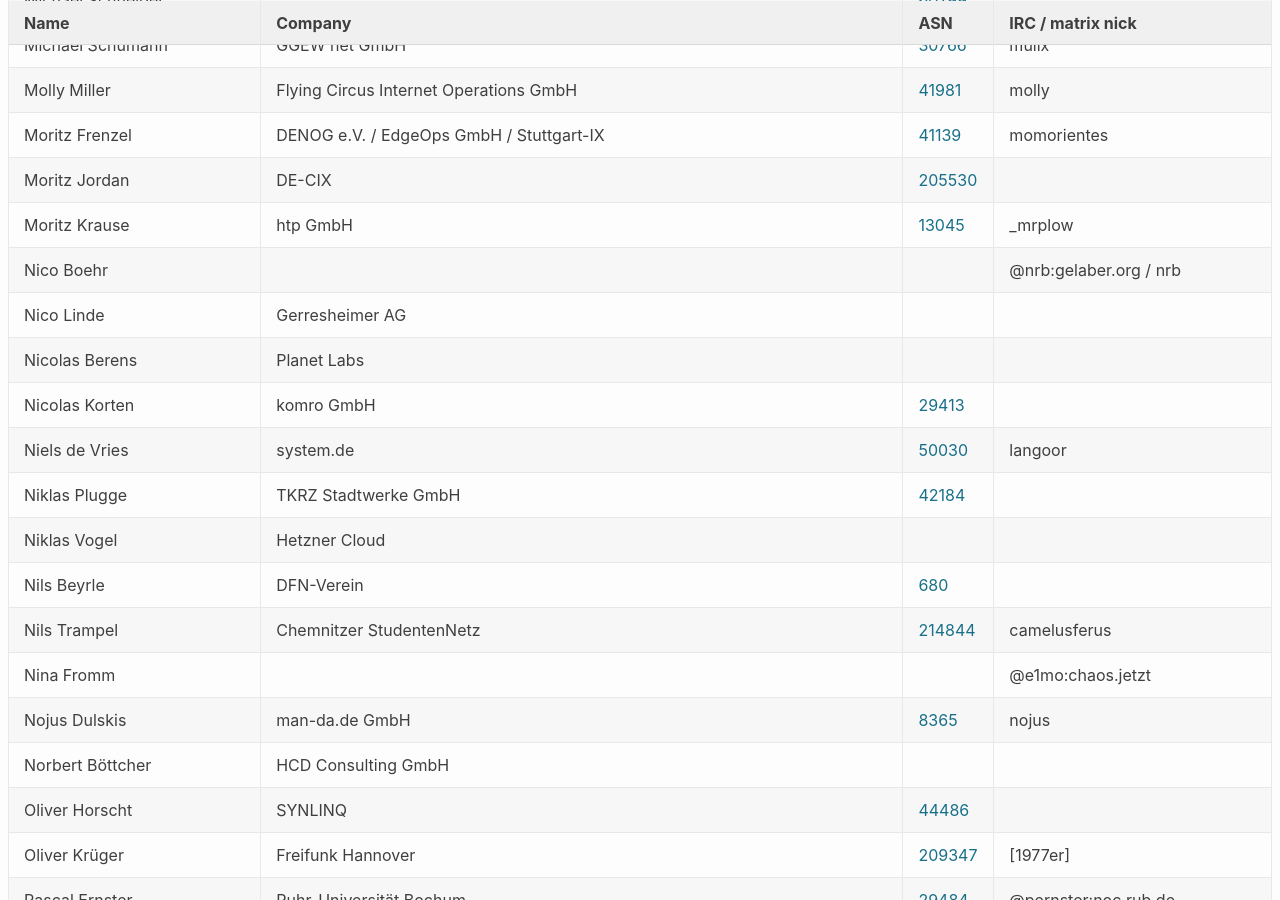
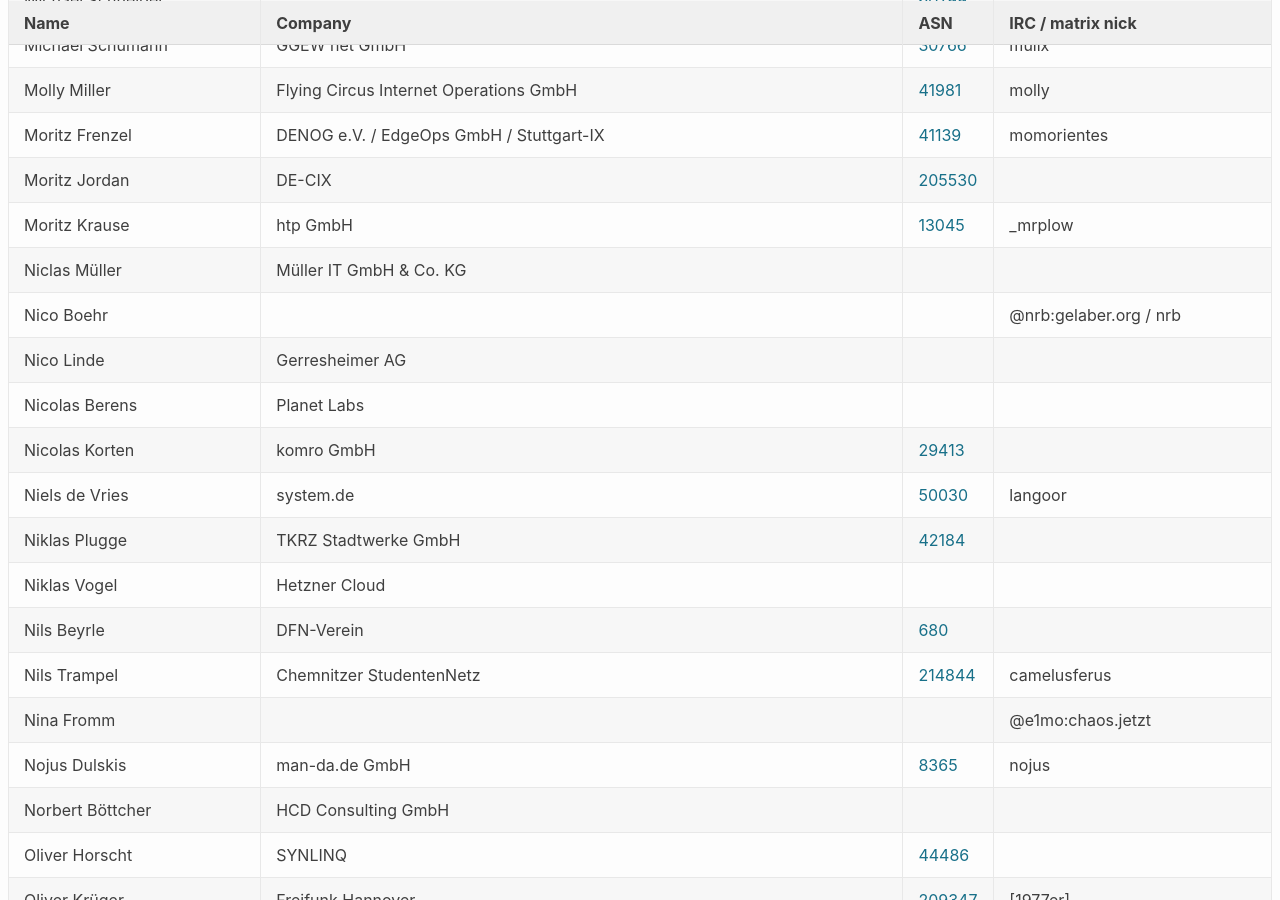
Before and after one commit to denog/pretix-attendeelist, a Jekyll site: the page built from denog17/index.markdown, in a window 1280 px wide and 900 px high, scrolled down 11404 px. Built offline with Jekyll 4.4.1, drawn with Linux system fonts in a browser that asks for light colours.

Commit message:
Latest data: Mon Sep  1 15:10:54 UTC 2025

```diff
--- a/_data/attendees_denog17_onsite.json
+++ b/_data/attendees_denog17_onsite.json
@@ -1530,6 +1530,12 @@
     "asn": "13045"
   },
   {
+    "name": "Niclas Müller",
+    "company": "Müller IT GmbH & Co. KG",
+    "irc": null,
+    "asn": null
+  },
+  {
     "name": "Nico Boehr",
     "company": null,
     "irc": "@nrb:gelaber.org / nrb",
```
